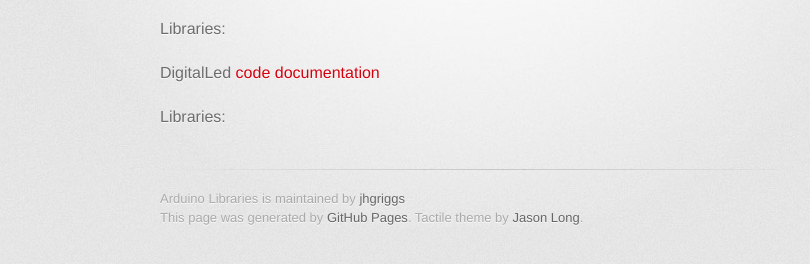
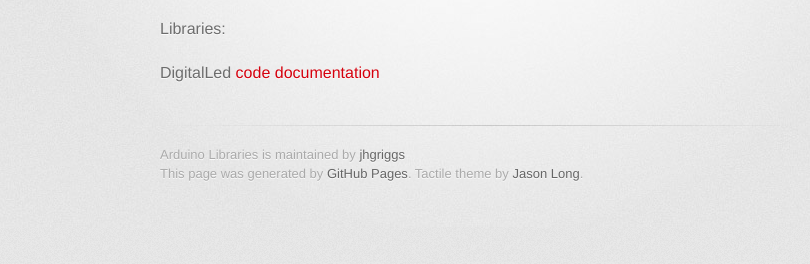
Before and after one commit to jhgriggs/ArduinoLibraries, a plain HTML site: page index.html in a window 1280 px wide. Shown: the part 346-610 px from the top of the page, without its empty margins (170-980 px from the left). Drawn offline with Linux system fonts and the light colour scheme; a web font is replaced by a local one.

Commit message:
Update index.html

```diff
--- a/index.html
+++ b/index.html
@@ -37,8 +37,6 @@
 <p>A collection of C++ libraries I've written for the Arduino Uno.</p>
 <p>Libraries: </p>
 <p>DigitalLed <a href="">code</a> <a href="">documentation</a></p>
-
-<p>Libraries:</p>
         </section>
 
         <footer>
```
